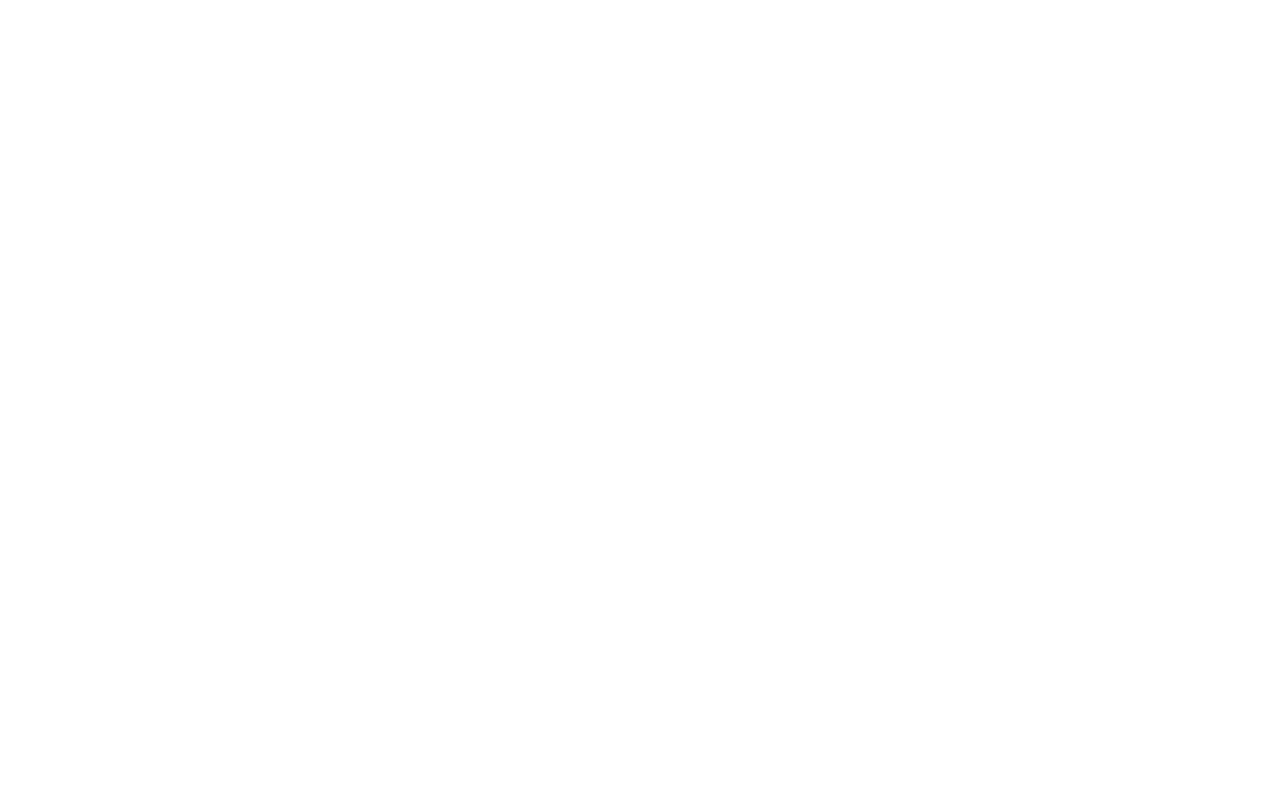
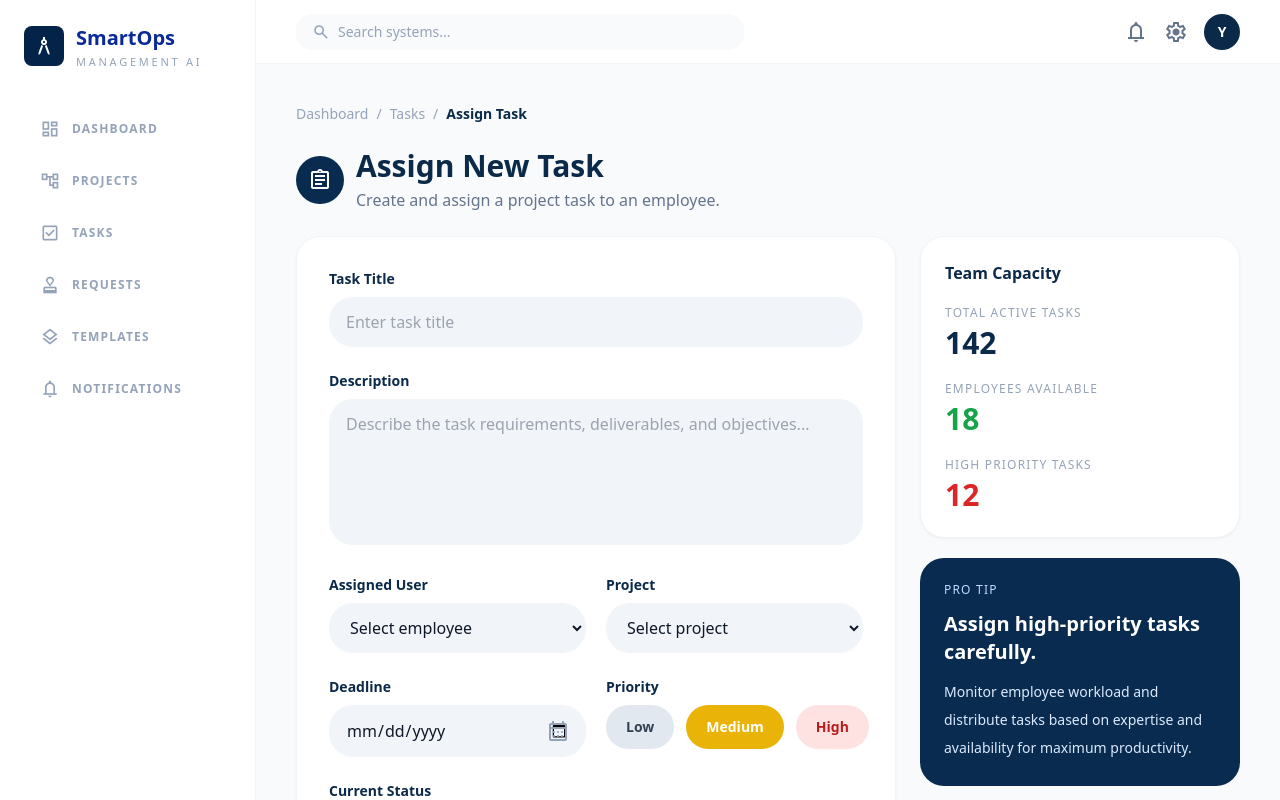
Before and after one commit to YousefHanna20/SmartOps2026, a React (Vite) app: page /tasks/assign in a window 1280 px wide. Before the commit this address had no page. Shown: the top 800 px of the page. Built offline with nearby package versions, Linux system fonts and the light colour scheme.

Commit message:
implement assign task page UI

```diff
--- /dev/null
+++ b/src/components/tasks/assign-task-form.jsx
@@ -0,0 +1,243 @@
+import { useState } from "react";
+
+function AssignTaskForm() {
+  const [priority, setPriority] = useState("medium");
+  const [deadline, setDeadline] = useState("");
+  return (
+    <div className="space-y-6">
+      {/* Breadcrumb */}
+      <div className="text-sm text-slate-400 flex items-center gap-2">
+        <span>Dashboard</span>
+        <span>/</span>
+        <span>Tasks</span>
+        <span>/</span>
+        <span className="text-[#0b2a4a] font-semibold">Assign Task</span>
+      </div>
+
+      {/* Header */}
+      <div className="flex items-center gap-3">
+        <div className="w-12 h-12 rounded-xl bg-[#082b4f] flex items-center justify-center text-white">
+          <span className="material-symbols-outlined">assignment</span>
+        </div>
+
+        <div>
+          <h1 className="text-3xl font-black text-[#0b2a4a]">
+            Assign New Task
+          </h1>
+
+          <p className="text-slate-500 mt-1">
+            Create and assign a project task to an employee.
+          </p>
+        </div>
+      </div>
+
+      {/* Main Layout */}
+      <div className="grid grid-cols-1 xl:grid-cols-[1fr_320px] gap-6">
+        {/* Form Card */}
+        <div className="bg-white rounded-3xl shadow-sm border border-slate-100 p-8">
+          <form className="space-y-6">
+            {/* Title */}
+            <div>
+              <label className="block text-sm font-semibold text-[#0b2a4a] mb-2">
+                Task Title
+              </label>
+
+              <input
+                type="text"
+                placeholder="Enter task title"
+                className="w-full bg-slate-100 rounded-xl px-4 py-3 outline-none border border-transparent focus:border-[#082b4f]"
+              />
+            </div>
+
+            {/* Description */}
+            <div>
+              <label className="block text-sm font-semibold text-[#0b2a4a] mb-2">
+                Description
+              </label>
+
+              <textarea
+                rows="5"
+                placeholder="Describe the task requirements, deliverables, and objectives..."
+                className="w-full bg-slate-100 rounded-xl px-4 py-3 outline-none resize-none border border-transparent focus:border-[#082b4f]"
+              ></textarea>
+            </div>
+
+            {/* User + Project */}
+            <div className="grid grid-cols-1 md:grid-cols-2 gap-5">
+              {/* Assigned User */}
+              <div>
+                <label className="block text-sm font-semibold text-[#0b2a4a] mb-2">
+                  Assigned User
+                </label>
+
+                <select className="w-full bg-slate-100 rounded-xl px-4 py-3 outline-none border border-transparent focus:border-[#082b4f]">
+                  <option>Select employee</option>
+                  <option>Yousef Hanna</option>
+                  <option>Mahmood Asmar</option>
+                  <option>Ahmad Ali</option>
+                </select>
+              </div>
+
+              {/* Project */}
+              <div>
+                <label className="block text-sm font-semibold text-[#0b2a4a] mb-2">
+                  Project
+                </label>
+
+                <select className="w-full bg-slate-100 rounded-xl px-4 py-3 outline-none border border-transparent focus:border-[#082b4f]">
+                  <option>Select project</option>
+                  <option>SmartOps Mobile App</option>
+                  <option>AI Assistant</option>
+                  <option>Inventory Dashboard</option>
+                </select>
+              </div>
+            </div>
+
+            {/* Deadline + Priority */}
+            <div className="grid grid-cols-1 md:grid-cols-2 gap-5">
+              {/* Deadline */}
+              <div>
+                <label className="block text-sm font-semibold text-[#0b2a4a] mb-2">
+                  Deadline
+                </label>
+
+                <div className="relative">
+                  <input
+                     type="date"
+                     value={deadline}
+                     onChange={(e) => setDeadline(e.target.value)}
+                     className="w-full bg-slate-100 rounded-xl px-4 py-3 outline-none border border-transparent focus:border-[#082b4f]"
+                  />
+
+                  <span className="material-symbols-outlined absolute right-4 top-1/2 -translate-y-1/2 text-slate-400">
+                      calendar_month
+                  </span>
+                </div>
+              </div>
+
+              {/* Priority */}
+              <div>
+                <label className="block text-sm font-semibold text-[#0b2a4a] mb-2">
+                  Priority
+                </label>
+
+                <div className="flex gap-3">
+                   {["low", "medium", "high"].map((item) => (
+                   <button
+                     key={item}
+                     type="button"
+                     onClick={() => setPriority(item)}
+                     className={`px-5 py-3 rounded-xl font-semibold text-sm capitalize transition ${
+                    priority === item
+                     ? item === "low"
+                     ? "bg-slate-700 text-white"
+                     : item === "medium"
+                     ? "bg-yellow-500 text-white"
+                     : "bg-red-600 text-white"
+                     : item === "low"
+                     ? "bg-slate-200 text-slate-700"
+                     : item === "medium"
+                     ? "bg-yellow-100 text-yellow-700"
+                     : "bg-red-100 text-red-700"
+                      }`}
+                   >
+                   {item}
+                   </button>
+                ))}
+                </div>
+              </div>
+            </div>
+
+            {/* Status */}
+            <div>
+              <label className="block text-sm font-semibold text-[#0b2a4a] mb-2">
+                Current Status
+              </label>
+
+              <div className="inline-flex items-center px-5 py-2 rounded-full bg-yellow-100 text-yellow-700 font-semibold text-sm">
+                Pending
+              </div>
+            </div>
+
+            {/* Buttons */}
+            <div className="flex items-center justify-end gap-4 pt-4">
+              <button
+                type="button"
+                className="px-6 py-3 rounded-xl border border-slate-200 text-slate-500 font-semibold hover:bg-slate-50 transition"
+              >
+                Cancel
+              </button>
+
+              <button
+                type="submit"
+                className="px-7 py-3 rounded-xl bg-[#082b4f] text-white font-semibold hover:opacity-90 transition"
+              >
+                Assign Task
+              </button>
+            </div>
+          </form>
+        </div>
+
+        {/* Right Panel */}
+        <div className="space-y-5">
+          {/* Stats */}
+          <div className="bg-white rounded-3xl shadow-sm border border-slate-100 p-6">
+            <h3 className="font-black text-[#0b2a4a] mb-5">
+              Team Capacity
+            </h3>
+
+            <div className="space-y-5">
+              <div>
+                <p className="text-xs uppercase tracking-widest text-slate-400">
+                  Total Active Tasks
+                </p>
+
+                <h2 className="text-3xl font-black text-[#0b2a4a] mt-1">
+                  142
+                </h2>
+              </div>
+
+              <div>
+                <p className="text-xs uppercase tracking-widest text-slate-400">
+                  Employees Available
+                </p>
+
+                <h2 className="text-3xl font-black text-green-600 mt-1">
+                  18
+                </h2>
+              </div>
+
+              <div>
+                <p className="text-xs uppercase tracking-widest text-slate-400">
+                  High Priority Tasks
+                </p>
+
+                <h2 className="text-3xl font-black text-red-600 mt-1">
+                  12
+                </h2>
+              </div>
+            </div>
+          </div>
+
+          {/* Tip Card */}
+          <div className="bg-[#082b4f] rounded-3xl p-6 text-white">
+            <p className="text-xs uppercase tracking-widest text-blue-200">
+              Pro Tip
+            </p>
+
+            <h3 className="text-xl font-black mt-3">
+              Assign high-priority tasks carefully.
+            </h3>
+
+            <p className="text-blue-100 mt-3 leading-7 text-sm">
+              Monitor employee workload and distribute tasks based on
+              expertise and availability for maximum productivity.
+            </p>
+          </div>
+        </div>
+      </div>
+    </div>
+  );
+}
+
+export default AssignTaskForm;
--- a/src/components/tasks/tasks-page-content.jsx
+++ b/src/components/tasks/tasks-page-content.jsx
@@ -1,4 +1,5 @@
 import { useState } from "react";
+import { useNavigate } from "react-router-dom";
 
 function TasksPageContent() {
   // Change this later from AuthContext/backend
@@ -13,6 +14,7 @@
     "Medium",
     "Low",
   ]);
+  const navigate = useNavigate();
 
   const [tasks, setTasks] = useState([
     {
@@ -100,7 +102,7 @@
 
         <div className="flex gap-4 mt-6">
 
-            <button className="bg-[#082b4f] text-white px-6 py-3 rounded-lg text-sm font-bold shadow">
+            <button onClick={() => navigate("/tasks/assign")} className=" hover:opacity-90 transition bg-[#082b4f] text-white px-6 py-3 rounded-lg text-sm font-bold shadow">
               Assign Task
             </button>
 
--- /dev/null
+++ b/src/pages/assign-task.jsx
@@ -0,0 +1,12 @@
+import AppShell from "../components/layout/app-shell";
+import AssignTaskForm from "../components/tasks/assign-task-form";
+
+function AssignTask() {
+  return (
+    <AppShell>
+      <AssignTaskForm />
+    </AppShell>
+  );
+}
+
+export default AssignTask;
--- a/src/routes/AppRoutes.jsx
+++ b/src/routes/AppRoutes.jsx
@@ -14,6 +14,7 @@
 import ForgotPassword from "../pages/forgot-password";
 import ResetPassword from "../pages/reset-password";
 import Verifyotp from "../pages/verify-otp";
+import AssignTask from "../pages/assign-task";
 
 function AppRoutes() {
   return (
@@ -36,6 +37,7 @@
 
         {/* Partner page */}
         <Route path="/otp" element={<Verifyotp />} />
+        <Route path="/tasks/assign" element={<AssignTask />} />
       </Routes>
     </BrowserRouter>
   );
```
